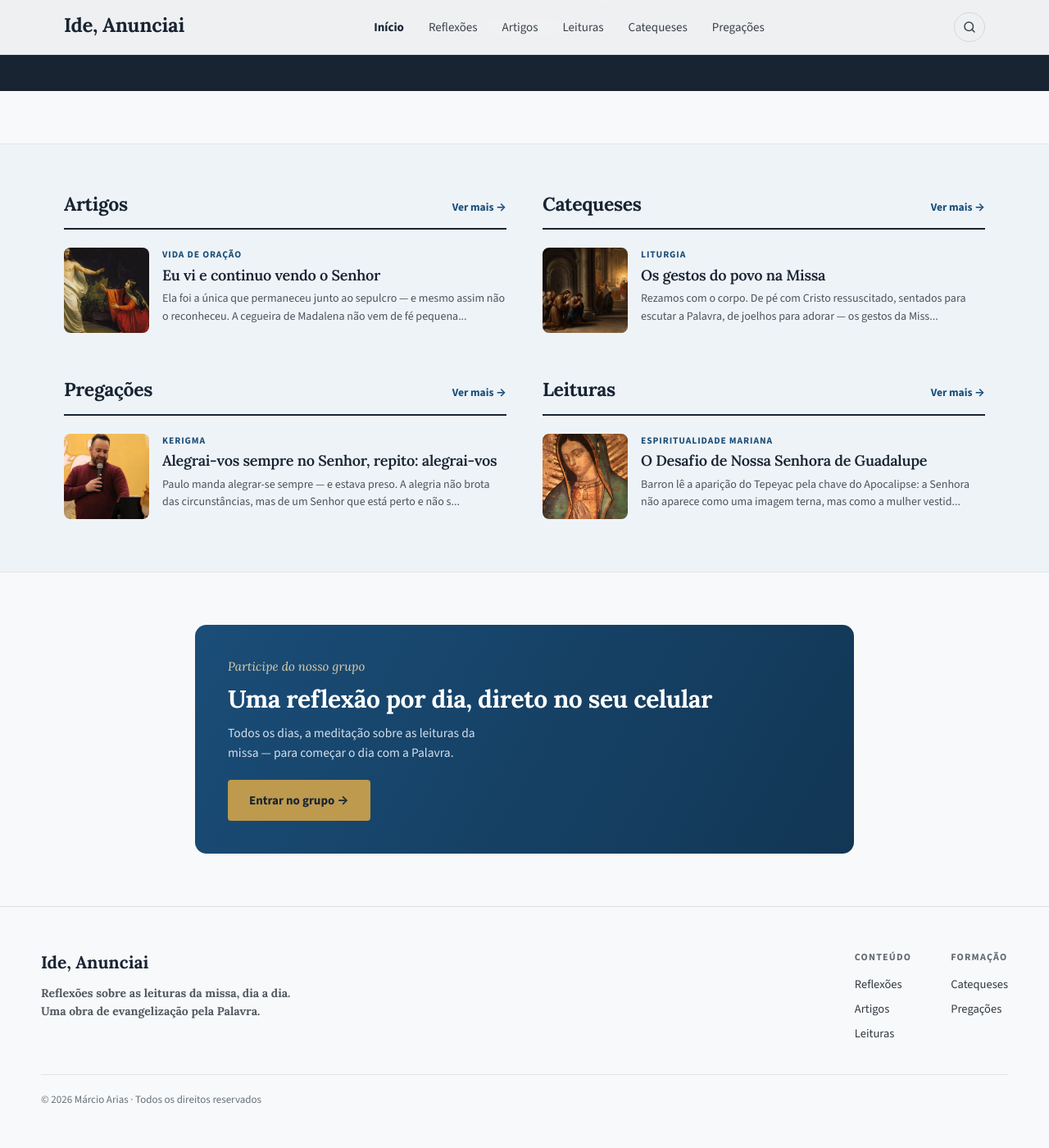
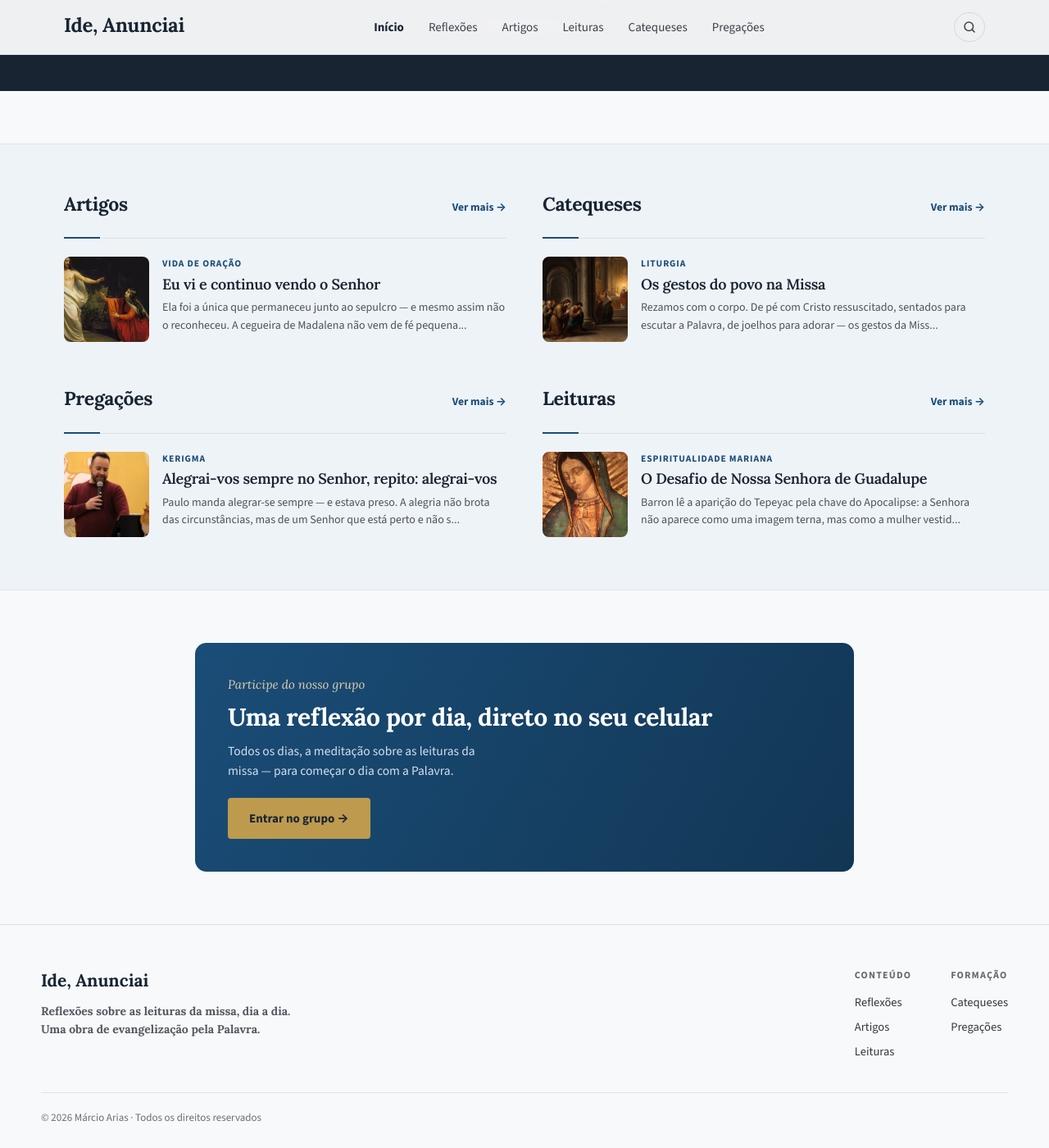
Before and after one commit to admariam/liturgiadiaria, a Jekyll site: the page built from index.html, in a window 1280 px wide and 1400 px high, scrolled down 1703 px. Shown: the whole window at 82% size. Built offline with Jekyll 4.4.1, drawn with Linux system fonts in a browser that asks for light colours; before the commit the page ends 3081 px from its top, so only the background shows below that.

Commit message:
Home: barra grossa dos blocos -> filete fino

```diff
--- a/assets/css/novo.css
+++ b/assets/css/novo.css
@@ -131,8 +131,9 @@ img{max-width:100%;display:block}
 /* ---------- banda das seções (2x2) ---------- */
 .banda{background:var(--accentTint);padding:56px 0;border-top:1px solid oklch(92% 0.008 250);border-bottom:1px solid oklch(92% 0.008 250)}
 .banda-in{max-width:var(--largura);margin:0 auto;padding:0 var(--pad);display:grid;grid-template-columns:1fr 1fr;gap:44px}
-.bloco-hd{display:flex;align-items:baseline;justify-content:space-between;gap:16px;border-bottom:2px solid var(--ink);padding-bottom:12px;margin-bottom:14px}
-.bloco-hd h2{font-family:var(--serif);font-size:23px;font-weight:700;color:var(--ink)}
+.bloco-hd{display:flex;align-items:baseline;justify-content:space-between;gap:16px;border-bottom:1px solid var(--fio);padding-bottom:12px;margin-bottom:14px}
+.bloco-hd h2{font-family:var(--serif);font-size:23px;font-weight:700;color:var(--ink);position:relative;padding-bottom:12px}
+.bloco-hd h2::after{content:"";position:absolute;left:0;bottom:-13px;width:44px;height:2px;background:var(--accent)}
 .bloco-hd a{font-size:13.5px;font-weight:700;white-space:nowrap}
 .item{display:flex;gap:16px;padding:8px 0;color:inherit}
 .item .mini{width:104px;height:104px;border-radius:8px;object-fit:cover;flex-shrink:0;background:var(--papel)}
```
